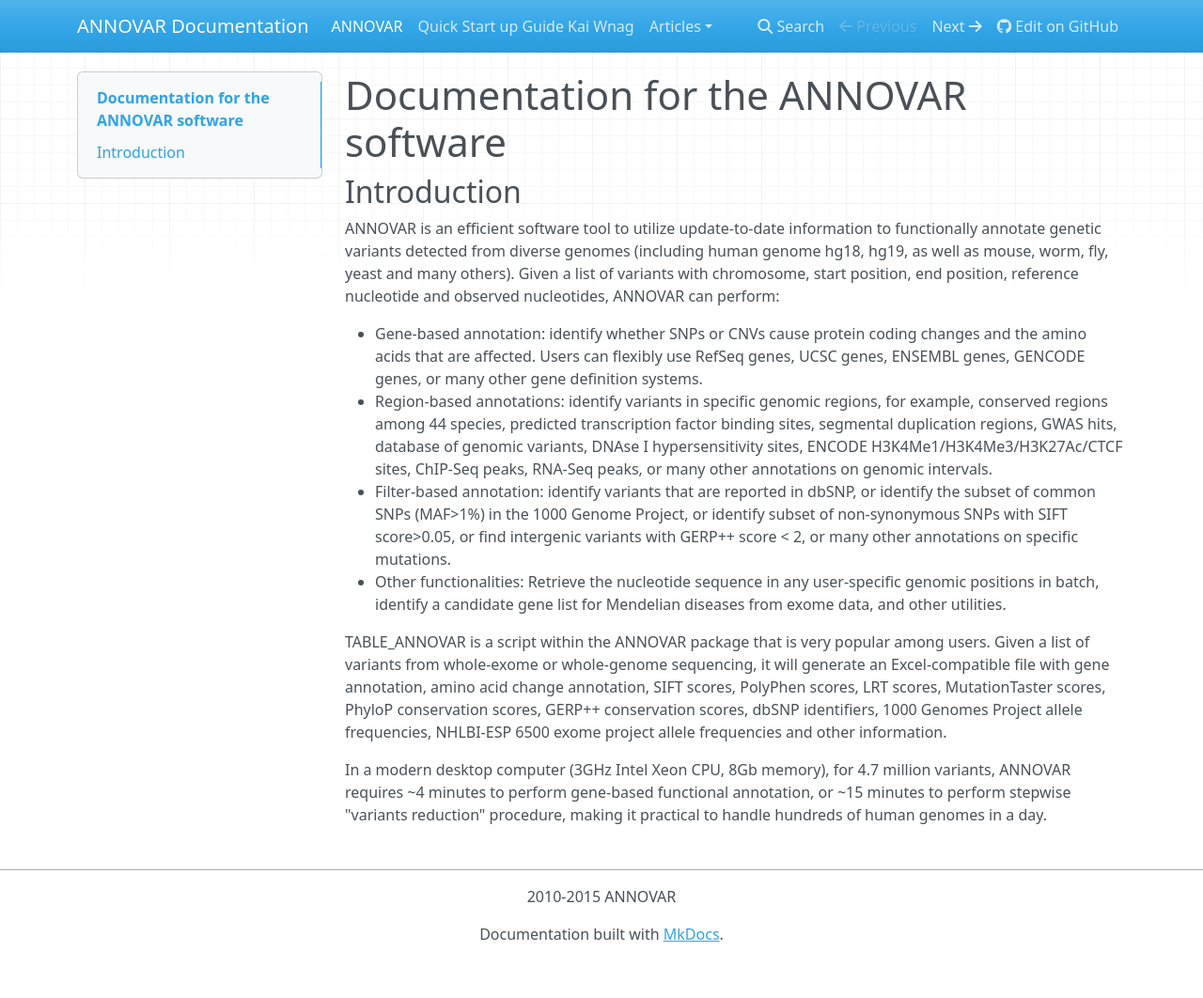
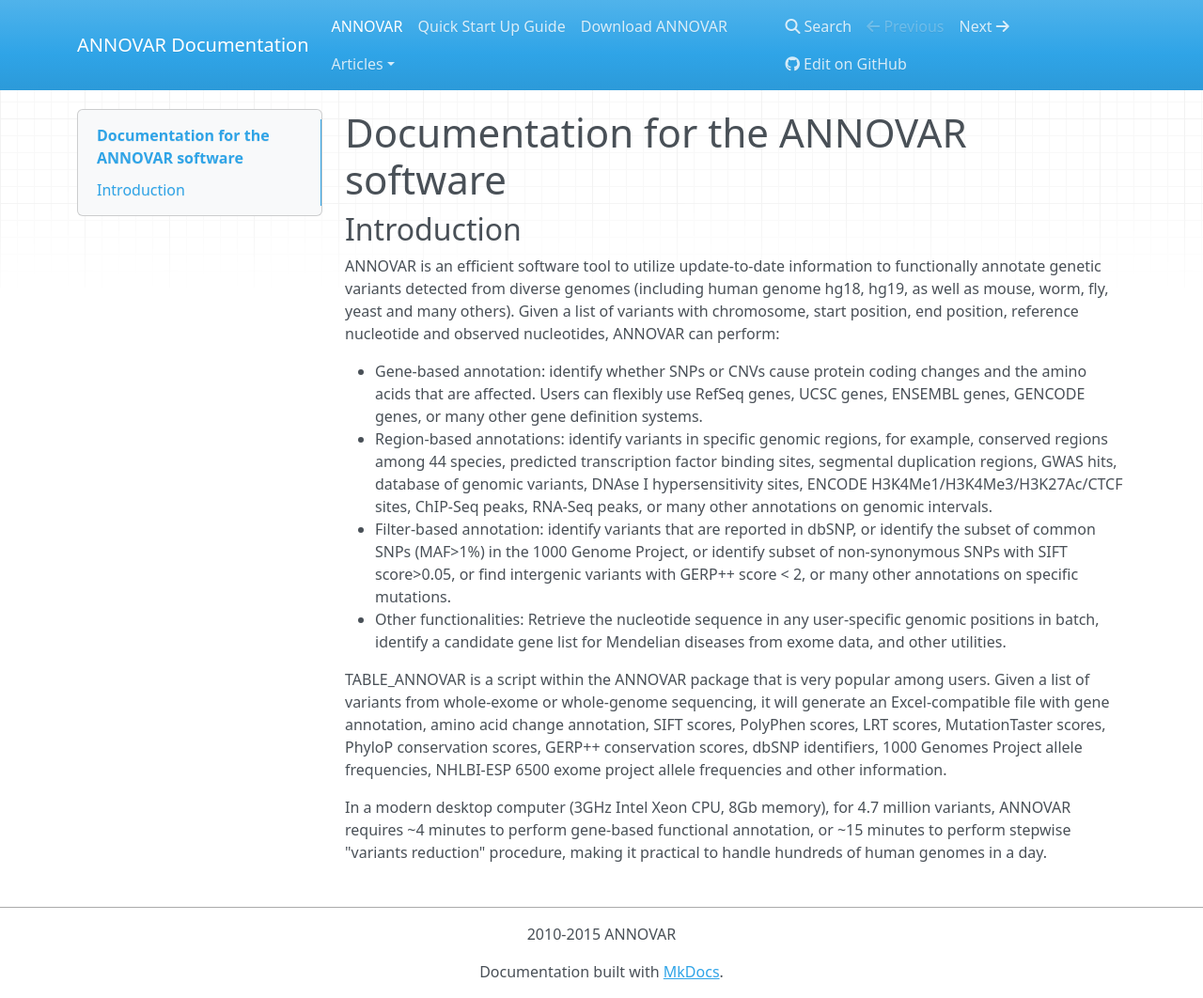
Before and after one commit to WGLab/doc-ANNOVAR, an MkDocs documentation site: the page built from docs/index.md, in a window 1280 px wide and 1062 px high. Shown: the whole window at 94% size. Built offline with MkDocs 1.6.1, drawn with Linux system fonts in a browser that asks for light colours; nearby versions of some CDN libraries; old or Windows-style settings are respelled for this version of MkDocs.

Commit message:
Updated mkdocs.yml

```diff
--- a/mkdocs.yml
+++ b/mkdocs.yml
@@ -17,7 +17,8 @@ use_directory_urls: false
 pages:
 # User guide:
 - ['index.md', 'ANNOVAR']
-- ['startup.md', 'Quick Start up Guide Kai Wnag']
+- ['startup.md', 'Quick Start Up Guide']
+- ['download.md', 'Download ANNOVAR']
 
 #- ['startup1.md', 'User Guide', 'Quick Start up Guide']
 #- ['download.md', 'User Guide', 'Download ANNOVAR']
```
